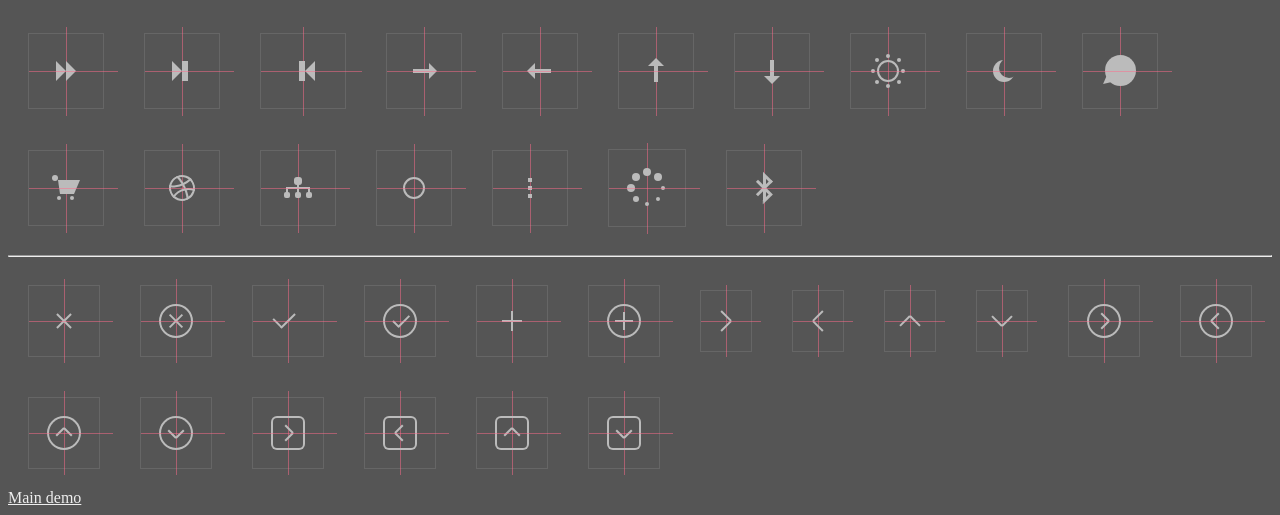
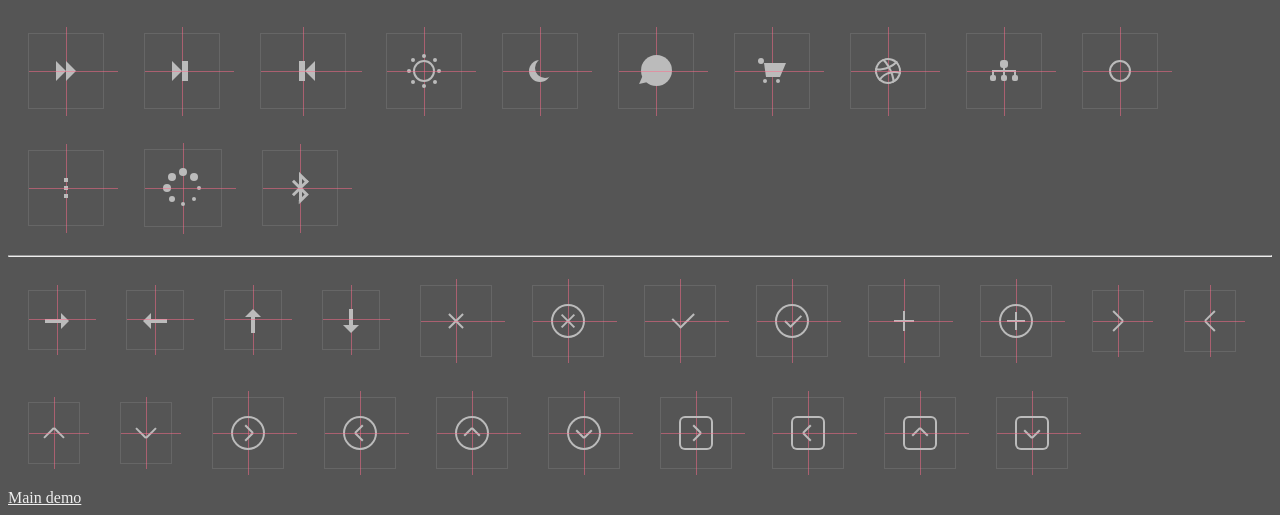
Before and after one commit to qieguo2016/iconoo, a website: page index.html in a window 1280 px wide. Shown: the part 1155-1670 px from the top of the page. Drawn offline with Linux system fonts and the light colour scheme.

Commit message:
update arrow

```diff
--- a/gulpfile.js
+++ b/gulpfile.js
@@ -61,18 +61,17 @@ gulp.task('cssmin', function () {
 gulp.task('browser-sync', function () {
   browserSync({
     server: {
-      baseDir    : './',
-      index      : 'index.html',
+      baseDir: './',
+      index: 'index.html',
       reloadDelay: 2000
     }
   });
 });
 
-
 gulp.task('default', ['browser-sync'], function () {
   gulp.watch(['./less/**/*.less'], ['less', browserSync.reload]);
   gulp.watch(['./stylus/**/*.styl'], ['stylus', browserSync.reload]);
-  gulp.watch(['./sass/*.scss'], ['scss', browserSync.reload]);
+  gulp.watch(['./sass/**/*.scss'], ['scss', browserSync.reload]);
   //gulp.watch(['./build/*.css'], ['cssmin', browserSync.reload]);
 });
 
--- a/index.html
+++ b/index.html
@@ -3,7 +3,7 @@
 <head>
   <meta charset="UTF-8">
   <title>Icono Test icons</title>
-  <link rel="stylesheet" href="build/icono.css">
+  <link rel="stylesheet" href="build/iconoo.css">
   <style type="text/css">
     body {
       background-color: #555;
@@ -61,6 +61,7 @@
 <body>
 <div>
   <span><i class="icono-icono"></i></span><!--
+
      --><span><i class="icono-home"></i></span><!--
      --><span><i class="icono-mail"></i></span><!--
      --><span><i class="icono-rss"></i></span><!--
@@ -165,10 +166,7 @@
      --><span><i class="icono-forward"></i></span><!--
      --><span><i class="icono-next"></i></span><!--
      --><span><i class="icono-previous"></i></span><!--
-     --><span><i class="icono-rightArrow"></i></span><!--
-     --><span><i class="icono-leftArrow"></i></span><!--
-     --><span><i class="icono-upArrow"></i></span><!--
-     --><span><i class="icono-downArrow"></i></span><!--
+
      --><span><i class="icono-sun"></i></span><!--
      --><span><i class="icono-moon"></i></span><!--
      --><span><i class="icono-disqus"></i></span><!--
@@ -183,6 +181,11 @@
   <hr><!--
 
      ==========  以下部分已经完成  ==========
+
+     --><span><i class="icono-rightArrow"></i></span><!--
+     --><span><i class="icono-leftArrow"></i></span><!--
+     --><span><i class="icono-upArrow"></i></span><!--
+     --><span><i class="icono-downArrow"></i></span><!--
 
      --><span><i class="icono-cross"></i></span><!--
      --><span><i class="icono-crossCircle"></i></span><!--
--- a/sass/icons.scss
+++ b/sass/icons.scss
@@ -164,7 +164,7 @@
 
 @import "ok/caret"; // 4 iconos
 
-@import "icons/arrow"; // 4 iconos
+@import "ok/arrow"; // 4 iconos
 
 @import "icons/sun";
 
--- a/sass/icons/arrow.scss
+++ b/sass/ok/arrow.scss
@@ -6,17 +6,15 @@
 // $strokeSize，笔触大小，也就是图标的线宽
 
 .icono-rightArrow {
-    font-size: $U20;        //主控参数
-    width: 0.5em;
-    height: 1em;
+    font-size: $U20; //主控参数
     width: 0.8em;
     height: 0.2em;
-    box-shadow: inset 0 0 0 $strokeSize;
-    transform: translateX(-1*0.15em);
+    box-shadow: inset 0 0 0 1em;
+    transform: translateX(-0.2em);
     &:before {
         @extend .stickCenterV;
         border-style: solid;
-        border-width: $U8 0 $U8 $U8;
+        border-width: 0.4em 0 0.4em 0.4em;
         border-color: transparent;
         border-left-color: inherit;
         left: 100%;
@@ -26,15 +24,15 @@
 
 .icono-leftArrow {
     @extend .icono-rightArrow;
-    transform: translateX($U3) rotate(180deg);
+    transform: translateX(0.2em) rotate(180deg);
 }
 
 .icono-upArrow {
     @extend .icono-rightArrow;
-    transform: translateY($U3) rotate(-90deg);
+    transform: translateY(0.2em) rotate(-90deg);
 }
 
 .icono-downArrow {
     @extend .icono-rightArrow;
-    transform: translateY(-1*$U3) rotate(90deg);
+    transform: translateY(-0.2em) rotate(90deg);
 }
--- a/sass/ok/check.scss
+++ b/sass/ok/check.scss
@@ -5,36 +5,36 @@
 
 // $strokeSize，笔触大小，也就是图标的线宽
 
-[class*="icono-check"]{
+[class*="icono-check"] {
   font-size: $U20; //主控参数
   width: 1.5em;
   height: 1.5em;
   transform: rotate(-45deg);
-    &:before, &:after{
+  &:before, &:after {
     box-shadow: inset 0 0 0 1em;
   }
-    &:before{
+  &:before {
     width: 1em;
     height: $strokeSize;
     position: absolute;
-        left: 50%;
-        top: 50%;
+    left: 1em;
+    top: 1em;
     transform: translate(-50%, -50%);
   }
-    &:after{
+  &:after {
     height: 0.6em;
     width: $strokeSize;
     position: absolute;
-        left: 0.25em;
-        bottom: 0.75em;
+    left: 0.5em;
+    bottom: 0.5em;
   }
-    &[class*="Circle"]{
-        &:before{
+  &[class*="Circle"] {
+    &:before {
       width: 0.78em;
       top: 0.9em;
       left: 0.85em;
     }
-        &:after{
+    &:after {
       height: 0.4em;
       left: 0.46em;
       bottom: 0.6em;
```
Also changed, not shown: package.json (+6 -6 lines), build/iconoo.css (added), sass/iconoo.scss (renamed from sass/icono.scss). Lines whose indentation alone changed are shown as unchanged.
